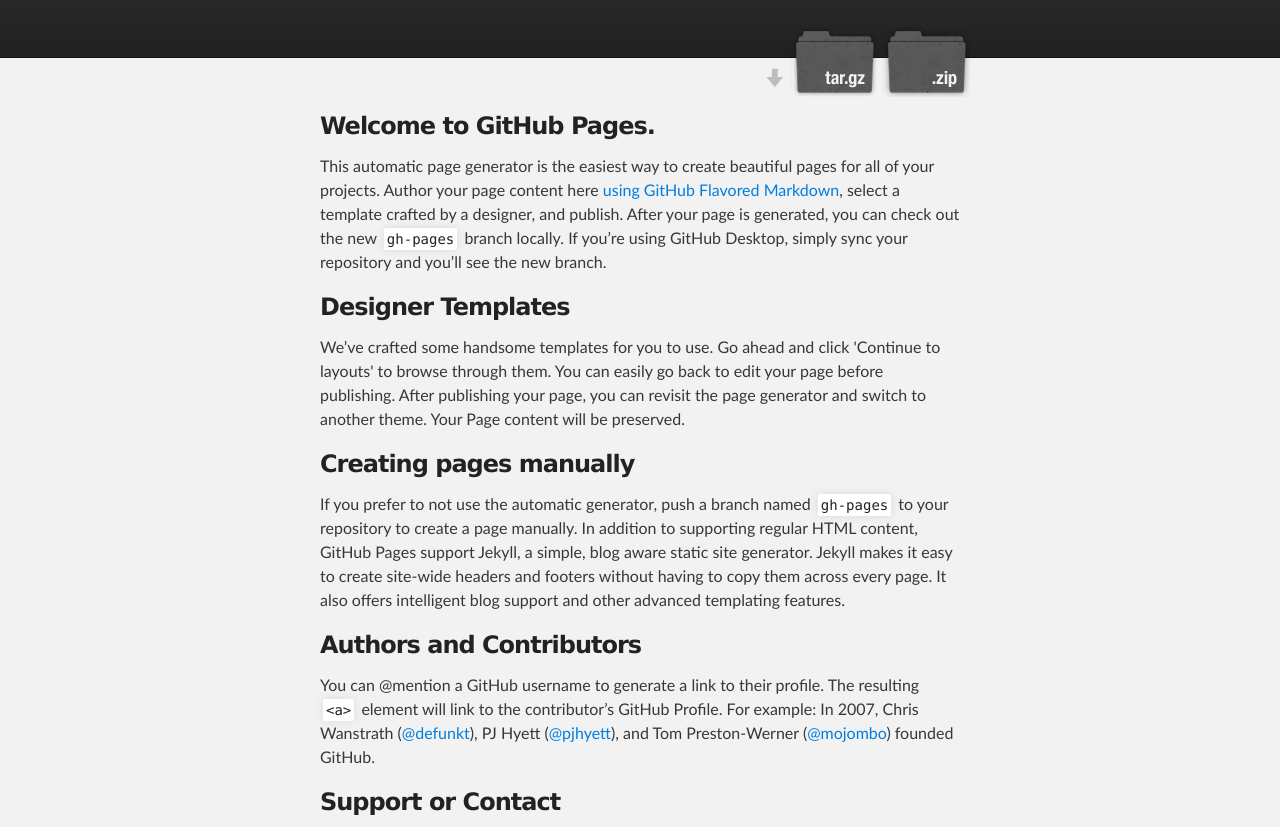
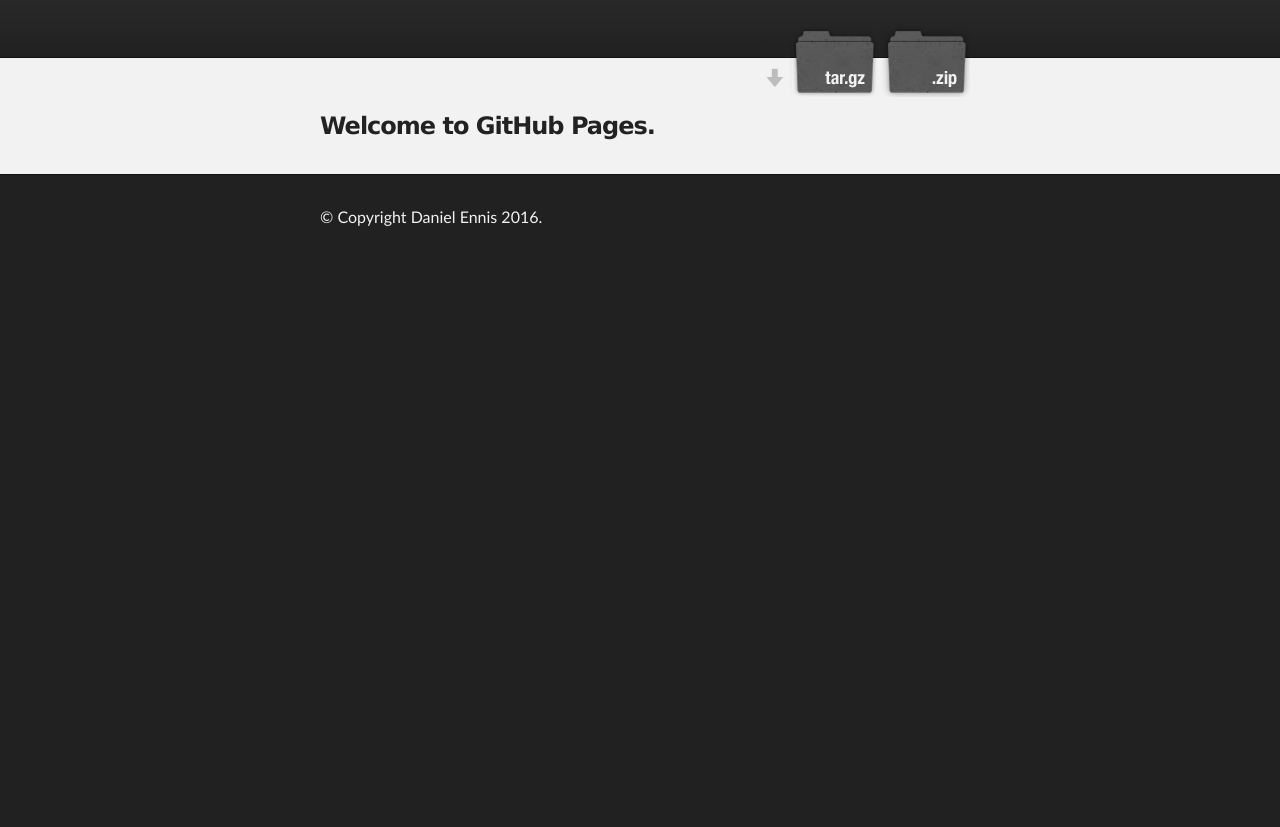
Before and after one commit to DanielEnnis/coming-soon, a plain HTML site: page index.html in a window 1280 px wide. Shown: the part 116-943 px from the top of the page. After the commit the page ends 800 px from the top, so only its background shows below. Drawn offline with Linux system fonts and the light colour scheme.

Commit message:
Update index.html

```diff
--- a/index.html
+++ b/index.html
@@ -33,36 +33,13 @@
       <section id="main_content" class="inner">
         <h3>
 <a id="welcome-to-github-pages" class="anchor" href="#welcome-to-github-pages" aria-hidden="true"><span aria-hidden="true" class="octicon octicon-link"></span></a>Welcome to GitHub Pages.</h3>
-
-<p>This automatic page generator is the easiest way to create beautiful pages for all of your projects. Author your page content here <a href="https://guides.github.com/features/mastering-markdown/">using GitHub Flavored Markdown</a>, select a template crafted by a designer, and publish. After your page is generated, you can check out the new <code>gh-pages</code> branch locally. If you’re using GitHub Desktop, simply sync your repository and you’ll see the new branch.</p>
-
-<h3>
-<a id="designer-templates" class="anchor" href="#designer-templates" aria-hidden="true"><span aria-hidden="true" class="octicon octicon-link"></span></a>Designer Templates</h3>
-
-<p>We’ve crafted some handsome templates for you to use. Go ahead and click 'Continue to layouts' to browse through them. You can easily go back to edit your page before publishing. After publishing your page, you can revisit the page generator and switch to another theme. Your Page content will be preserved.</p>
-
-<h3>
-<a id="creating-pages-manually" class="anchor" href="#creating-pages-manually" aria-hidden="true"><span aria-hidden="true" class="octicon octicon-link"></span></a>Creating pages manually</h3>
-
-<p>If you prefer to not use the automatic generator, push a branch named <code>gh-pages</code> to your repository to create a page manually. In addition to supporting regular HTML content, GitHub Pages support Jekyll, a simple, blog aware static site generator. Jekyll makes it easy to create site-wide headers and footers without having to copy them across every page. It also offers intelligent blog support and other advanced templating features.</p>
-
-<h3>
-<a id="authors-and-contributors" class="anchor" href="#authors-and-contributors" aria-hidden="true"><span aria-hidden="true" class="octicon octicon-link"></span></a>Authors and Contributors</h3>
-
-<p>You can @mention a GitHub username to generate a link to their profile. The resulting <code>&lt;a&gt;</code> element will link to the contributor’s GitHub Profile. For example: In 2007, Chris Wanstrath (<a href="https://github.com/defunkt" class="user-mention">@defunkt</a>), PJ Hyett (<a href="https://github.com/pjhyett" class="user-mention">@pjhyett</a>), and Tom Preston-Werner (<a href="https://github.com/mojombo" class="user-mention">@mojombo</a>) founded GitHub.</p>
-
-<h3>
-<a id="support-or-contact" class="anchor" href="#support-or-contact" aria-hidden="true"><span aria-hidden="true" class="octicon octicon-link"></span></a>Support or Contact</h3>
-
-<p>Having trouble with Pages? Check out our <a href="https://help.github.com/pages">documentation</a> or <a href="https://github.com/contact">contact support</a> and we’ll help you sort it out.</p>
       </section>
     </div>
 
     <!-- FOOTER  -->
     <div id="footer_wrap" class="outer">
       <footer class="inner">
-        <p class="copyright">Coming-soon maintained by <a href="https://github.com/DanielEnnis">DanielEnnis</a></p>
-        <p>Published with <a href="https://pages.github.com">GitHub Pages</a></p>
+        <p class="copyright">&copy; Copyright Daniel Ennis 2016.</p>
       </footer>
     </div>
 
```
